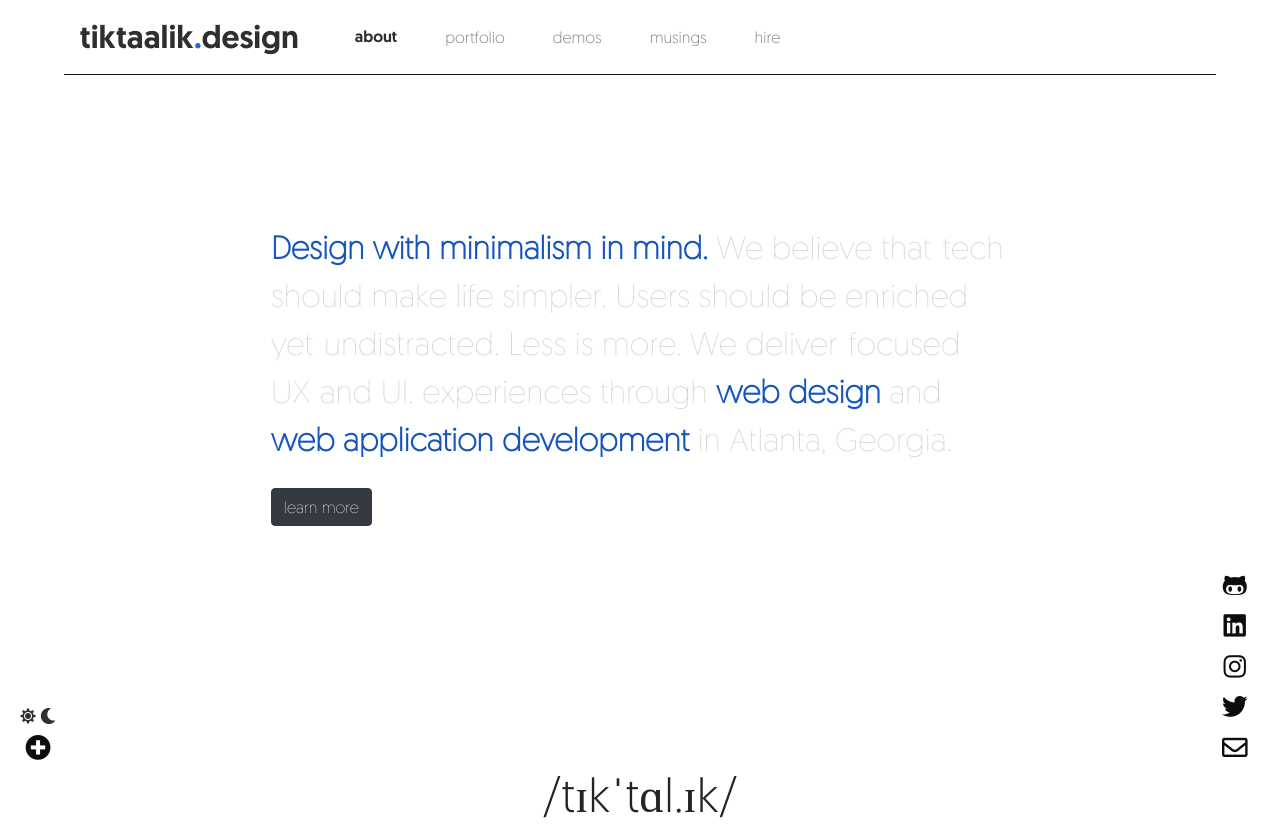
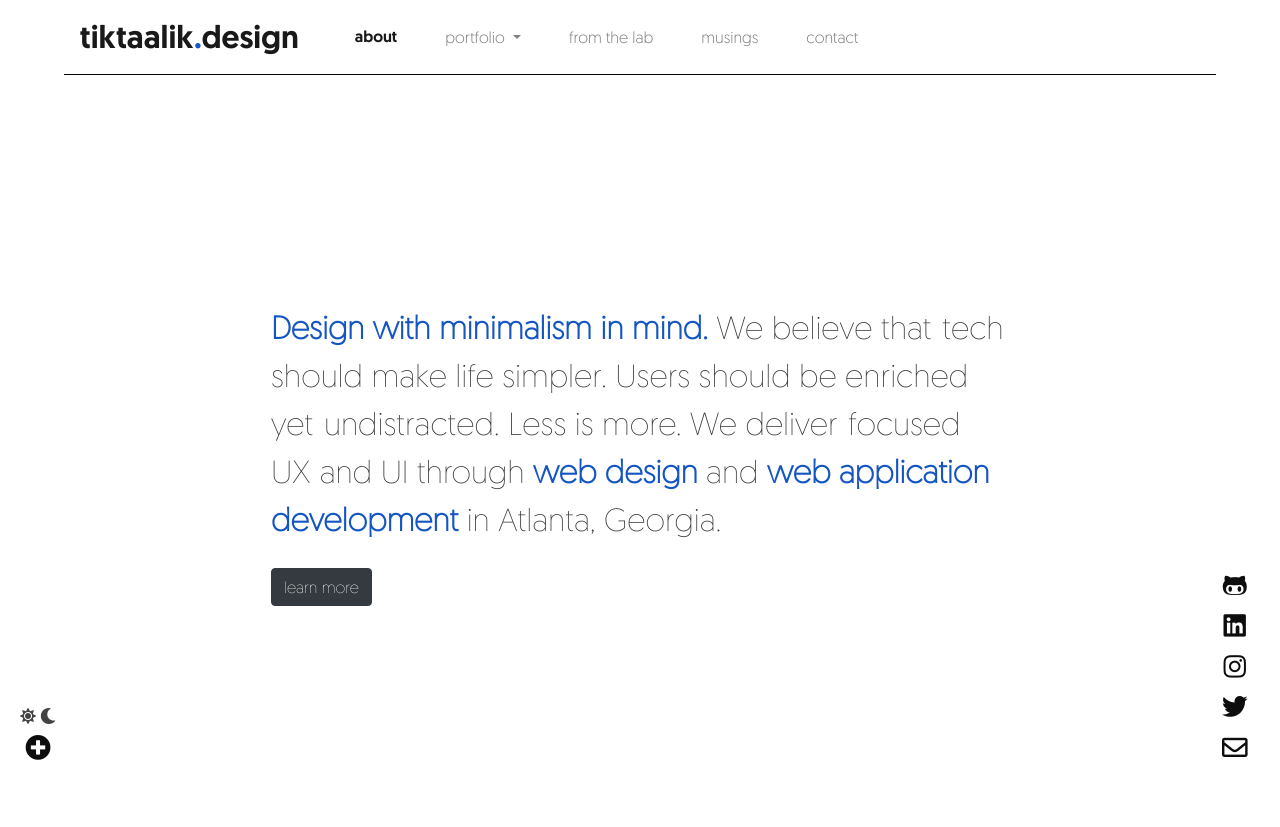
Before and after one commit to jrobs87/portfolio, a plain HTML site: page index.html in a window 1280 px wide. Shown: the top 827 px of the page. Drawn offline with nearby package versions, Linux system fonts and the light colour scheme.

Commit message:
updates to sidebars, added dropdown sub menu to nav

```diff
--- a/index.html
+++ b/index.html
@@ -2,6 +2,14 @@
 <html lang="en">
 
 <head>
+    <!-- ==================================================================================
+    =================================== HELLO WORLD !!! ===================================
+    Well hello there, new friend!   I see you taking a peak at the magic under the hood.
+    This site was built with love by John Robertson (tikitaalikdesign@gmail.com).  Please
+    feel free to browse some tasty code treats.  Please share your feedback!
+    =================================== HELLO WORLD !!! ===================================
+    ======================================================================================= -->
+
     <!-- Required meta tags -->
     <meta charset="utf-8">
     <meta name="viewport" content="width=device-width, initial-scale=1, shrink-to-fit=no">
@@ -40,7 +48,7 @@
             <div class="d-flex justify-content-center">
                 <div class="loaderText outer">tiktaalik</div>
                 <div class="spinner-border loaderText"
-                    style="width: 1rem; height: 1rem; color: white; margin-top: 2.8em" role="status">
+                    style="width: 1rem; height: 1rem; color: #1455C2; margin-top: 2.8em" role="status">
                     <span class="sr-only">Loading...</span>
                 </div>
                 <div class="loaderText outer">design</div>
@@ -80,17 +88,24 @@
                         <li class="nav-item active">
                             <a class="nav-link" href="about.html">about<span class="sr-only">(current)</span></a>
                         </li>
+                        <li class="nav-item dropdown">
+                            <a class="nav-link dropdown-toggle" href="#" id="navbarDropdownMenuLink" role="button" data-toggle="dropdown" aria-haspopup="true" aria-expanded="false">
+                              portfolio
+                            </a>
+                            <div class="dropdown-menu" aria-labelledby="navbarDropdownMenuLink">
+                              <a class="dropdown-item" href="#">Production Sites</a>
+                              <a class="dropdown-item" href="#">Web Applications</a>
+                              <a class="dropdown-item" href="#">Toy Apps</a>
+                            </div>
+                          </li>
                         <li class="nav-item">
-                            <a class="nav-link" href="portfolio.html">portfolio</a>
-                        </li>
-                        <li class="nav-item">
-                            <a class="nav-link" href="demos.html">demos</a>
+                            <a class="nav-link" href="lab.html">from the lab</a>
                         </li>
                         <li class="nav-item">
                             <a class="nav-link" href="musings.html">musings</a>
                         </li>
                         <li class="nav-item">
-                            <a class="nav-link" href="hire">hire</a>
+                            <a class="nav-link" href="contact.html">contact</a>
                         </li>
                     </ul>
 
@@ -114,7 +129,7 @@
                             life simpler.
                             Users should be enriched yet undistracted. Less
                             is more.
-                            We deliver focused UX and UI. experiences through <span class="splash"
+                            We deliver focused UX and UI through <span class="splash"
                                 style="font-weight: bold;">web design </span>and
                             <span class="splash" style="font-weight: bold;">web application development</span> in
                             Atlanta, Georgia.
--- a/main.js
+++ b/main.js
@@ -42,7 +42,7 @@ console.log('all good so far');
 
 $(window).scroll(function () {
     var scroll = $(window).scrollTop();
-    if (scroll >= 90) {
+    if (scroll >= 60) {
         $(".expandBorder").css("width", "100%");
     } else {
         // $(".expandBorder").css("width", "0%"); // i may end up removing this and allowing the border to stick past scroll point
--- a/style.css
+++ b/style.css
@@ -1,3 +1,4 @@
+/* BEGIN IMPORTED FONTS VIA @FONT-FACE */
 @font-face {
     font-family: geoLight;
     src: url('geomanist-light-webfont.woff');
@@ -17,30 +18,16 @@
     font-family: geoExLight;
     src: url('geomanist-extralight-webfont.woff');
 }
+/* END IMPORTED FONTS VIA @FONT-FACE */
 
-html {
-    background: #1455C2;
-}
-
-body {
-    font-family: 'geoLight';
-    font-size: 1em;
-}
-
-button:focus {
-    outline: none;
-}
-
-.splash {
-    color: #1455C2;
-}
-
+/* begin loader - note this element loads first in the dom and jquery is enqueued in the head element */
 #loader {
     z-index: 20;
     position: fixed;
     width: 100%;
     height: 100vh;
-    background: #1455C2;
+    background: white;
+    color: black;
     transition-duration: .5s;
     transition-delay: 0.1s;
     opacity: 1;
@@ -57,6 +44,36 @@ button:focus {
     margin-left: .1em;
     margin-right: .1em;
 }
+/* end loader - note this element loads first in the dom and jquery is enqueued in the head element */
+
+/* [==========================================] */
+/* [=========== BEGIN GLOBAL STYLES ==========] */
+/* [==========================================] */
+
+html {
+    background: #1455C2;
+}
+
+body {
+    font-family: 'geoLight';
+    font-size: 1em;
+    color: #383838;
+}
+
+/* begin alterantive colr schemes (nightmode, user choices, etc.) */
+.nightMode {
+    background: black;
+}
+/* end alterantive colr schemes (nightmode, user choices, etc.) */
+
+button:focus {
+    outline: none;
+}
+
+.splash {
+    color: #1455C2;
+}
+
 
 .content-container {
     margin: 0em 4em 0em 4em;
@@ -77,12 +94,9 @@ header {
     margin: auto;
     position: fixed;
     top: 0;
-    /* height: 5em; */
-    opacity: 0.9;
     z-index: 1;
     transition-duration: .2s;
     transition-delay: 0.1s;
-    /* border-bottom: 3px solid lightblue; */
 }
 
 .expandBorder {
@@ -92,7 +106,7 @@ header {
     margin-top: 0;
     border-top: 1px solid black;
     transition-duration: 0.4s;
-    transition-timing-function: ease-in-out;
+    transition-timing-function: ease;
     transition-delay: 0.1s;
 }
 
@@ -114,7 +128,7 @@ header {
 
 .navbar {
     background: white;
-    /* transition-timing-function: ease-in-out; */
+    /* transition-timing-function: ease; */
 }
 
 .navbar-brand {
@@ -132,6 +146,7 @@ header {
 }
 
 .collapsing {
+    transition: ease;
     -webkit-transition-duration: 0.15s;
     transition-duration: 0.15s;
 }
@@ -146,7 +161,7 @@ header {
     opacity: 0.95;
     height: 100vh;
     transition-duration: 0.15s;
-    transition-timing-function: ease-in-out;
+    transition-timing-function: ease;
     transition-delay: 0.1s;
 }
 
@@ -164,7 +179,7 @@ header {
 
 .socialIconButton:hover {
     transition-duration: 0.2s;
-    transition-timing-function: ease-in-out;
+    transition-timing-function: ease;
     color: white;
 }
 
@@ -173,7 +188,7 @@ header {
     color: white;
     background: #1455C2;
     transition-duration: 0.2s;
-    transition-timing-function: ease-in-out;
+    transition-timing-function: ease;
 }
 
 #left {
@@ -205,6 +220,9 @@ header {
     background: none;
     border: none;
 }
+/* [==========================================] */
+/* [============ END GLOBAL STYLES ===========] */
+/* [==========================================] */
 
 /* contact form here */
 
@@ -219,8 +237,9 @@ header {
 }
 
 .test {
+    padding-top: 5em;
     font-family: 'geoExLight';
-    color: lightgrey;
+    color: #383838;
 }
 
 #testText {
```
